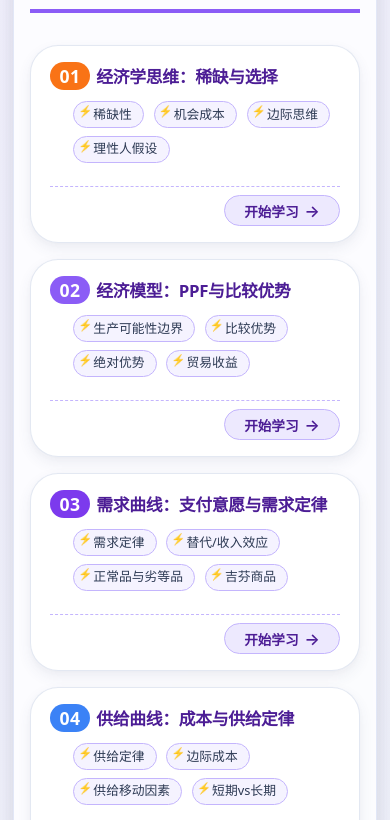
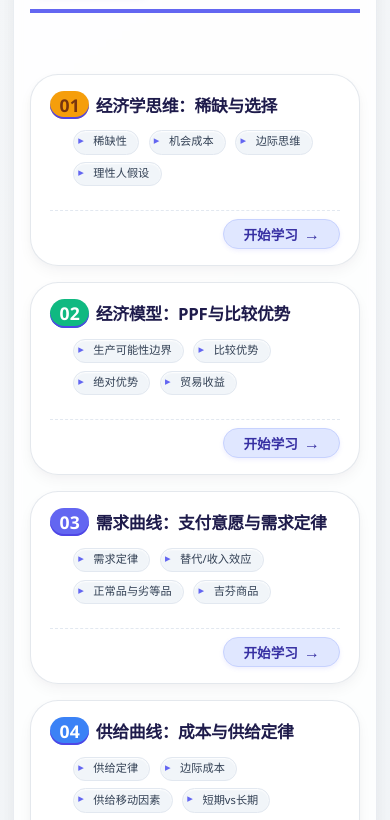
Before and after one commit to 1998x-stack/microeconomics-tutorial, a plain HTML site: page index.html in a window 390 px wide. Shown: the part 157-977 px from the top of the page. Drawn offline with Linux system fonts and the light colour scheme.

Commit message:
Update index.html: JSON-driven card grid with courses.json
Refactored index.html to load chapter data from courses.json via fetch().
Standardized design across all tutorials with clean, responsive card grid.
Added courses.json with extracted chapter metadata for data-driven updates.

Co-Authored-By: Claude Opus 4.7 <noreply@anthropic.com>

```diff
--- /dev/null
+++ b/courses.json
@@ -0,0 +1,316 @@
+{
+  "title": "微观经济学：从稀缺到均衡",
+  "emoji": "📊",
+  "subtitle": "📈 28章 实战体系",
+  "chapterCount": 28,
+  "chapters": [
+    {
+      "num": "01",
+      "title": "经济学思维：稀缺与选择",
+      "topics": [
+        "稀缺性",
+        "机会成本",
+        "边际思维",
+        "理性人假设"
+      ],
+      "file": "01.html"
+    },
+    {
+      "num": "02",
+      "title": "经济模型：PPF与比较优势",
+      "topics": [
+        "生产可能性边界",
+        "比较优势",
+        "绝对优势",
+        "贸易收益"
+      ],
+      "file": "02.html"
+    },
+    {
+      "num": "03",
+      "title": "需求曲线：支付意愿与需求定律",
+      "topics": [
+        "需求定律",
+        "替代/收入效应",
+        "正常品与劣等品",
+        "吉芬商品"
+      ],
+      "file": "03.html"
+    },
+    {
+      "num": "04",
+      "title": "供给曲线：成本与供给定律",
+      "topics": [
+        "供给定律",
+        "边际成本",
+        "供给移动因素",
+        "短期vs长期"
+      ],
+      "file": "04.html"
+    },
+    {
+      "num": "05",
+      "title": "市场均衡：价格机制的力量",
+      "topics": [
+        "均衡价格",
+        "超额供给/需求",
+        "比较静态分析",
+        "看不见的手"
+      ],
+      "file": "05.html"
+    },
+    {
+      "num": "06",
+      "title": "弹性：衡量市场反应",
+      "topics": [
+        "需求价格弹性",
+        "收入弹性",
+        "交叉弹性",
+        "丰收悖论"
+      ],
+      "file": "06.html"
+    },
+    {
+      "num": "07",
+      "title": "政府政策：税收、补贴与管制",
+      "topics": [
+        "价格上限/下限",
+        "税收归宿",
+        "弹性与税负",
+        "补贴效应"
+      ],
+      "file": "07.html"
+    },
+    {
+      "num": "08",
+      "title": "消费者选择（上）：效用理论",
+      "topics": [
+        "总效用",
+        "边际效用递减",
+        "等边际原则",
+        "钻石与水悖论"
+      ],
+      "file": "08.html"
+    },
+    {
+      "num": "09",
+      "title": "消费者选择（下）：无差异曲线",
+      "topics": [
+        "无差异曲线",
+        "预算约束线",
+        "MRS递减",
+        "最优消费束"
+      ],
+      "file": "09.html"
+    },
+    {
+      "num": "10",
+      "title": "收入效应与替代效应",
+      "topics": [
+        "替代效应",
+        "收入效应",
+        "希克斯分解",
+        "吉芬商品推导"
+      ],
+      "file": "10.html"
+    },
+    {
+      "num": "11",
+      "title": "生产函数：投入与产出",
+      "topics": [
+        "生产函数",
+        "边际产量",
+        "边际报酬递减",
+        "规模报酬"
+      ],
+      "file": "11.html"
+    },
+    {
+      "num": "12",
+      "title": "成本分析：会计师 vs 经济学家",
+      "topics": [
+        "显性/隐性成本",
+        "经济利润",
+        "短期成本曲线",
+        "沉没成本谬误"
+      ],
+      "file": "12.html"
+    },
+    {
+      "num": "13",
+      "title": "完全竞争市场（上）：利润最大化",
+      "topics": [
+        "价格接受者",
+        "MR=MC原则",
+        "短期利润最大化",
+        "关停条件"
+      ],
+      "file": "13.html"
+    },
+    {
+      "num": "14",
+      "title": "完全竞争市场（下）：均衡与效率",
+      "topics": [
+        "短期vs长期均衡",
+        "进入与退出",
+        "配置效率",
+        "总剩余最大化"
+      ],
+      "file": "14.html"
+    },
+    {
+      "num": "15",
+      "title": "垄断：市场势力与价格歧视",
+      "topics": [
+        "垄断来源",
+        "MR<P",
+        "无谓损失",
+        "价格歧视"
+      ],
+      "file": "15.html"
+    },
+    {
+      "num": "16",
+      "title": "垄断竞争：差异化与广告",
+      "topics": [
+        "产品差异化",
+        "过剩产能",
+        "品牌价值",
+        "广告经济学"
+      ],
+      "file": "16.html"
+    },
+    {
+      "num": "17",
+      "title": "寡头垄断（上）：数量与价格竞争",
+      "topics": [
+        "古诺模型",
+        "伯川德模型",
+        "斯塔克伯格",
+        "反应函数"
+      ],
+      "file": "17.html"
+    },
+    {
+      "num": "18",
+      "title": "寡头垄断（下）：博弈论入门",
+      "topics": [
+        "囚徒困境",
+        "纳什均衡",
+        "占优策略",
+        "重复博弈"
+      ],
+      "file": "18.html"
+    },
+    {
+      "num": "19",
+      "title": "外部性：私人成本与社会成本",
+      "topics": [
+        "负/正外部性",
+        "庇古税",
+        "科斯定理",
+        "碳排放治理"
+      ],
+      "file": "19.html"
+    },
+    {
+      "num": "20",
+      "title": "公共物品与公共资源：集体行动的困境",
+      "topics": [
+        "非排他性",
+        "非竞争性",
+        "公地悲剧",
+        "奥斯特罗姆方案"
+      ],
+      "file": "20.html"
+    },
+    {
+      "num": "21",
+      "title": "信息不对称：逆向选择与道德风险",
+      "topics": [
+        "柠檬市场",
+        "逆向选择",
+        "信号发送",
+        "道德风险"
+      ],
+      "file": "21.html"
+    },
+    {
+      "num": "22",
+      "title": "再分配与税收效率",
+      "topics": [
+        "洛伦兹曲线",
+        "基尼系数",
+        "税收超额负担",
+        "最优税制"
+      ],
+      "file": "22.html"
+    },
+    {
+      "num": "23",
+      "title": "劳动市场与人力资本",
+      "topics": [
+        "边际产品价值",
+        "补偿性差异",
+        "人力资本",
+        "超级明星经济"
+      ],
+      "file": "23.html"
+    },
+    {
+      "num": "24",
+      "title": "行为经济学：心理与决策",
+      "topics": [
+        "前景理论",
+        "损失厌恶",
+        "框架效应",
+        "助推Nudge"
+      ],
+      "file": "24.html"
+    },
+    {
+      "num": "25",
+      "title": "风险、不确定性与保险",
+      "topics": [
+        "期望效用",
+        "风险厌恶",
+        "保险原理",
+        "逆向/道德风险"
+      ],
+      "file": "25.html"
+    },
+    {
+      "num": "26",
+      "title": "平台经济与双边市场",
+      "topics": [
+        "网络效应",
+        "双边市场",
+        "平台定价",
+        "多归属"
+      ],
+      "file": "26.html"
+    },
+    {
+      "num": "27",
+      "title": "人工智能与微观经济学",
+      "topics": [
+        "算法定价",
+        "大数据杀熟",
+        "AI与劳动力",
+        "LENS框架"
+      ],
+      "file": "27.html"
+    },
+    {
+      "num": "28",
+      "title": "综合实战：微观经济学分析框架",
+      "topics": [
+        "五步分析法",
+        "模型选择",
+        "政策评估",
+        "完整案例"
+      ],
+      "file": "28.html"
+    }
+  ]
+}
--- a/index.html
+++ b/index.html
@@ -3,42 +3,47 @@
 <head>
     <meta charset="UTF-8">
     <meta name="viewport" content="width=device-width, initial-scale=1.0, maximum-scale=1.5, user-scalable=yes">
-    <title>微观经济学：从稀缺到均衡 · 课程目录</title>
+    <title>课程目录</title>
     <link rel="stylesheet" href="theme.css">
     <style>
-        /* Index-page-specific overrides that extend theme.css */
+        * { margin: 0; padding: 0; box-sizing: border-box; }
+
         body {
+            background: linear-gradient(145deg, #f8fafc 0%, #f1f5f9 50%, #f8fafc 100%);
+            font-family: 'Segoe UI', 'PingFang SC', Roboto, 'Helvetica Neue', system-ui, -apple-system, sans-serif;
             padding: 2rem 1.5rem 1rem;
             min-height: 100vh;
             display: flex;
             flex-direction: column;
             align-items: center;
         }
-        .double-border {
-            background: rgba(255, 255, 255, 0.70);
-            backdrop-filter: blur(2px);
+
+        .container {
+            max-width: 1400px;
+            width: 100%;
+            background: rgba(255, 255, 255, 0.80);
+            backdrop-filter: blur(4px);
             border-radius: 48px 48px 32px 32px;
             padding: 2rem 2rem 1.5rem;
-            box-shadow: 0 20px 40px rgba(90, 100, 140, 0.15), 0 8px 20px rgba(0, 20, 40, 0.08);
-            border: 1px solid rgba(200, 210, 240, 0.5);
+            box-shadow: 0 20px 40px rgba(0, 0, 0, 0.06), 0 8px 20px rgba(0, 0, 0, 0.04);
+            border: 1px solid rgba(148, 163, 184, 0.2);
         }
-        .container {
-            display: block;
-        }
+
         .header {
             display: flex;
             flex-wrap: wrap;
             align-items: baseline;
             justify-content: space-between;
             margin-bottom: 2rem;
-            border-bottom: 4px solid #8b5cf6;
+            border-bottom: 4px solid #6366f1;
             padding-bottom: 0.75rem;
         }
+
         .header h1 {
             font-size: 2.4rem;
             font-weight: 700;
             letter-spacing: -0.02em;
-            background: linear-gradient(135deg, #4c1d95, #5b21b6);
+            background: linear-gradient(135deg, #4f46e5, #7c3aed);
             -webkit-background-clip: text;
             background-clip: text;
             color: transparent;
@@ -46,43 +51,49 @@
             align-items: center;
             gap: 0.5rem;
         }
-        .header h1::before {
-            content: "📊";
+
+        .header h1 .emoji {
             font-size: 2.2rem;
+            filter: drop-shadow(0 2px 4px rgba(99, 102, 241, 0.3));
         }
+
         .header .sub {
             font-size: 1rem;
-            background: #faf8ff;
+            background: #eef2ff;
             padding: 0.3rem 1.2rem;
             border-radius: 40px;
-            color: #5b21b6;
+            color: #4338ca;
             font-weight: 600;
-            border: 1px solid #c4b5fd;
+            border: 1px solid #c7d2fe;
+            box-shadow: 0 2px 6px rgba(99, 102, 241, 0.08);
             white-space: nowrap;
         }
+
         .course-grid {
             display: grid;
             grid-template-columns: repeat(auto-fill, minmax(300px, 1fr));
             gap: 1.2rem;
             margin: 1.8rem 0 1.2rem;
         }
+
         .card {
             background: #ffffff;
             border-radius: 28px;
             padding: 1rem 1.2rem;
-            box-shadow: 0 6px 14px rgba(70, 80, 120, 0.08), 0 2px 6px rgba(0, 0, 0, 0.02);
+            box-shadow: 0 6px 14px rgba(0, 0, 0, 0.04), 0 2px 6px rgba(0, 0, 0, 0.02);
             transition: all 0.2s ease;
-            border: 1px solid rgba(200, 210, 230, 0.5);
+            border: 1px solid rgba(148, 163, 184, 0.25);
             display: flex;
             flex-direction: column;
-            position: relative;
         }
+
         .card:hover {
             transform: translateY(-4px);
-            box-shadow: 0 14px 24px rgba(70, 80, 140, 0.15), 0 4px 12px rgba(40, 60, 100, 0.05);
-            border-color: #c4b5fd;
-            background: #fefefc;
+            box-shadow: 0 14px 24px rgba(99, 102, 241, 0.12), 0 4px 12px rgba(79, 70, 229, 0.06);
+            border-color: #a5b4fc;
+            background: #fefeff;
         }
+
         .card-header {
             display: flex;
             align-items: baseline;
@@ -90,33 +101,30 @@
             margin-bottom: 0.4rem;
             flex-wrap: wrap;
         }
+
         .chapter-num {
             font-size: 1.1rem;
             font-weight: 700;
-            background: #7c3aed;
-            color: white;
+            background: #6366f1;
+            color: #fff;
             padding: 0 0.6rem;
             border-radius: 40px;
             line-height: 1.6;
             display: inline-block;
-            letter-spacing: 0.3px;
+            box-shadow: inset 0 -2px 0 #4f46e5;
             min-width: 2.2rem;
             text-align: center;
         }
-        .card:nth-child(6n+1) .chapter-num { background: #f97316; }
-        .card:nth-child(6n+2) .chapter-num { background: #8b5cf6; }
-        .card:nth-child(6n+3) .chapter-num { background: #7c3aed; }
-        .card:nth-child(6n+4) .chapter-num { background: #3b82f6; }
-        .card:nth-child(6n+5) .chapter-num { background: #ef4444; }
-        .card:nth-child(6n) .chapter-num { background: #10b981; }
+
         .card-title {
             font-size: 1.2rem;
             font-weight: 650;
-            color: #4c1d95;
+            color: #1e1b4b;
             letter-spacing: -0.3px;
             line-height: 1.3;
             flex: 1;
         }
+
         .topic-list {
             list-style: none;
             margin-top: 0.3rem;
@@ -125,166 +133,241 @@
             flex-wrap: wrap;
             gap: 0.2rem 0.6rem;
         }
+
         .topic-list li {
             font-size: 0.8rem;
-            color: #2d3a54;
-            background: #f5f3ff;
+            color: #334155;
+            background: #f1f5f9;
             padding: 0.1rem 0.7rem 0.2rem 1.2rem;
             border-radius: 30px;
             line-height: 1.6;
             position: relative;
-            border: 1px solid #c4b5fd;
+            border: 1px solid #e2e8f0;
+            box-shadow: inset 0 1px 2px white;
         }
+
         .topic-list li::before {
-            content: "⚡";
+            content: "▸";
             position: absolute;
             left: 4px;
             top: 0px;
             font-size: 0.7rem;
-            color: #7c3aed;
+            color: #6366f1;
         }
+
         .card-footer {
             margin-top: 0.6rem;
             display: flex;
             justify-content: flex-end;
-            border-top: 1px dashed #c4b5fd;
+            border-top: 1px dashed #e2e8f0;
             padding-top: 0.5rem;
         }
+
         .card-footer a {
-            background: #ede9fe;
-            color: #4c1d95;
+            background: #e0e7ff;
+            color: #3730a3;
             text-decoration: none;
             font-weight: 600;
             font-size: 0.85rem;
             padding: 0.2rem 1.2rem;
             border-radius: 40px;
             transition: 0.15s;
-            border: 1px solid #c4b5fd;
+            border: 1px solid #c7d2fe;
+            box-shadow: 0 2px 4px rgba(99, 102, 241, 0.1);
             display: inline-flex;
             align-items: center;
             gap: 6px;
         }
-        .card-footer a::after { content: "→"; font-size: 1rem; }
+
+        .card-footer a::after {
+            content: "→";
+            font-size: 1rem;
+            transition: transform 0.1s;
+        }
+
         .card-footer a:hover {
-            background: #7c3aed;
-            border-color: #7c3aed;
-            color: white;
+            background: #6366f1;
+            border-color: #4f46e5;
+            color: #fff;
+            box-shadow: 0 4px 8px rgba(99, 102, 241, 0.25);
             transform: scale(1.02);
         }
-        .index-footer {
+
+        .card-footer a:active {
+            transform: scale(0.96);
+        }
+
+        .footer {
             margin-top: 2.5rem;
             text-align: center;
             font-size: 1rem;
-            color: #5b21b6;
-            background: #f5f3ff;
+            color: #475569;
+            background: #f8fafc;
             padding: 0.8rem 2rem;
             border-radius: 60px;
             display: inline-block;
-            border: 1px solid #c4b5fd;
+            border: 1px solid #e2e8f0;
+            box-shadow: 0 2px 8px rgba(0, 0, 0, 0.04);
             font-weight: 500;
+            letter-spacing: 0.3px;
+            backdrop-filter: blur(2px);
         }
+
+        .footer span {
+            background: #eef2ff;
+            padding: 0.1rem 0.8rem;
+            border-radius: 30px;
+            margin: 0 4px;
+        }
+
+        .footer .wechat {
+            font-weight: 700;
+            color: #4338ca;
+        }
+
         .container::before {
             content: "";
             display: block;
             height: 6px;
             width: 120px;
-            background: linear-gradient(90deg, #7c3aed, #8b5cf6, #3b82f6, #f97316);
+            background: linear-gradient(90deg, #6366f1, #8b5cf6, #a78bfa, #c4b5fd);
             border-radius: 10px;
             margin-bottom: 0.2rem;
         }
+
+        /* Alternate chapter badge colors */
+        .card:nth-child(6n+1) .chapter-num { background: #f59e0b; color: #78350f; }
+        .card:nth-child(6n+2) .chapter-num { background: #10b981; color: #fff; }
+        .card:nth-child(6n+3) .chapter-num { background: #6366f1; color: #fff; }
+        .card:nth-child(6n+4) .chapter-num { background: #3b82f6; color: #fff; }
+        .card:nth-child(6n+5) .chapter-num { background: #ef4444; color: #fff; }
+        .card:nth-child(6n) .chapter-num { background: #8b5cf6; color: #fff; }
+
+        /* Loading / error states */
+        .state-msg {
+            text-align: center;
+            padding: 3rem;
+            color: #64748b;
+            font-size: 1.1rem;
+        }
+        .state-msg.error {
+            color: #dc2626;
+            background: #fef2f2;
+            border-radius: 20px;
+            margin: 1rem 0;
+        }
+
         @media (max-width: 640px) {
             body { padding: 1rem 0.8rem; }
-            .double-border { padding: 1.2rem 1rem; border-radius: 32px; }
+            .container { padding: 1.2rem 1rem; border-radius: 32px; }
             .header h1 { font-size: 1.8rem; }
+            .header .sub { font-size: 0.75rem; padding: 0.2rem 0.8rem; }
             .course-grid { grid-template-columns: 1fr; gap: 1rem; }
             .card-title { font-size: 1.05rem; }
+            .topic-list li { font-size: 0.7rem; }
         }
+
         @media (min-width: 768px) and (max-width: 1024px) {
             .course-grid { grid-template-columns: repeat(2, 1fr); }
         }
     </style>
 </head>
 <body>
-<div class="double-border">
+<div class="container">
     <div class="header">
-        <h1>微观经济学：从稀缺到均衡</h1>
-        <div class="sub">📈 28章 实战体系</div>
+        <h1><span class="emoji"></span><span class="title-text"></span></h1>
+        <div class="sub"></div>
     </div>
+
     <div id="cardContainer" class="course-grid"></div>
-    <div class="index-footer">🚀 从入门到精通 · 实战驱动 · 踩坑避雷</div>
+
+    <div style="text-align:center;">
+        <div class="footer"></div>
+    </div>
 </div>
 
 <script>
     (function() {
-    const courses = [
-        { num: '01', title: '经济学思维：稀缺与选择', topics: ['稀缺性', '机会成本', '边际思维', '理性人假设'], file: '01.html' },
-        { num: '02', title: '经济模型：PPF与比较优势', topics: ['生产可能性边界', '比较优势', '绝对优势', '贸易收益'], file: '02.html' },
-        { num: '03', title: '需求曲线：支付意愿与需求定律', topics: ['需求定律', '替代/收入效应', '正常品与劣等品', '吉芬商品'], file: '03.html' },
-        { num: '04', title: '供给曲线：成本与供给定律', topics: ['供给定律', '边际成本', '供给移动因素', '短期vs长期'], file: '04.html' },
-        { num: '05', title: '市场均衡：价格机制的力量', topics: ['均衡价格', '超额供给/需求', '比较静态分析', '看不见的手'], file: '05.html' },
-        { num: '06', title: '弹性：衡量市场反应', topics: ['需求价格弹性', '收入弹性', '交叉弹性', '丰收悖论'], file: '06.html' },
-        { num: '07', title: '政府政策：税收、补贴与管制', topics: ['价格上限/下限', '税收归宿', '弹性与税负', '补贴效应'], file: '07.html' },
-        { num: '08', title: '消费者选择（上）：效用理论', topics: ['总效用', '边际效用递减', '等边际原则', '钻石与水悖论'], file: '08.html' },
-        { num: '09', title: '消费者选择（下）：无差异曲线', topics: ['无差异曲线', '预算约束线', 'MRS递减', '最优消费束'], file: '09.html' },
-        { num: '10', title: '收入效应与替代效应', topics: ['替代效应', '收入效应', '希克斯分解', '吉芬商品推导'], file: '10.html' },
-        { num: '11', title: '生产函数：投入与产出', topics: ['生产函数', '边际产量', '边际报酬递减', '规模报酬'], file: '11.html' },
-        { num: '12', title: '成本分析：会计师 vs 经济学家', topics: ['显性/隐性成本', '经济利润', '短期成本曲线', '沉没成本谬误'], file: '12.html' },
-        { num: '13', title: '完全竞争市场（上）：利润最大化', topics: ['价格接受者', 'MR=MC原则', '短期利润最大化', '关停条件'], file: '13.html' },
-        { num: '14', title: '完全竞争市场（下）：均衡与效率', topics: ['短期vs长期均衡', '进入与退出', '配置效率', '总剩余最大化'], file: '14.html' },
-        { num: '15', title: '垄断：市场势力与价格歧视', topics: ['垄断来源', 'MR<P', '无谓损失', '价格歧视'], file: '15.html' },
-        { num: '16', title: '垄断竞争：差异化与广告', topics: ['产品差异化', '过剩产能', '品牌价值', '广告经济学'], file: '16.html' },
-        { num: '17', title: '寡头垄断（上）：数量与价格竞争', topics: ['古诺模型', '伯川德模型', '斯塔克伯格', '反应函数'], file: '17.html' },
-        { num: '18', title: '寡头垄断（下）：博弈论入门', topics: ['囚徒困境', '纳什均衡', '占优策略', '重复博弈'], file: '18.html' },
-        { num: '19', title: '外部性：私人成本与社会成本', topics: ['负/正外部性', '庇古税', '科斯定理', '碳排放治理'], file: '19.html' },
-        { num: '20', title: '公共物品与公共资源：集体行动的困境', topics: ['非排他性', '非竞争性', '公地悲剧', '奥斯特罗姆方案'], file: '20.html' },
-        { num: '21', title: '信息不对称：逆向选择与道德风险', topics: ['柠檬市场', '逆向选择', '信号发送', '道德风险'], file: '21.html' },
-        { num: '22', title: '再分配与税收效率', topics: ['洛伦兹曲线', '基尼系数', '税收超额负担', '最优税制'], file: '22.html' },
-        { num: '23', title: '劳动市场与人力资本', topics: ['边际产品价值', '补偿性差异', '人力资本', '超级明星经济'], file: '23.html' },
-        { num: '24', title: '行为经济学：心理与决策', topics: ['前景理论', '损失厌恶', '框架效应', '助推Nudge'], file: '24.html' },
-        { num: '25', title: '风险、不确定性与保险', topics: ['期望效用', '风险厌恶', '保险原理', '逆向/道德风险'], file: '25.html' },
-        { num: '26', title: '平台经济与双边市场', topics: ['网络效应', '双边市场', '平台定价', '多归属'], file: '26.html' },
-        { num: '27', title: '人工智能与微观经济学', topics: ['算法定价', '大数据杀熟', 'AI与劳动力', 'LENS框架'], file: '27.html' },
-        { num: '28', title: '综合实战：微观经济学分析框架', topics: ['五步分析法', '模型选择', '政策评估', '完整案例'], file: '28.html' }
-    ];
         const container = document.getElementById('cardContainer');
-    if (!container) return;
+        const emojiEl = document.querySelector('.header .emoji');
+        const titleEl = document.querySelector('.header .title-text');
+        const subEl = document.querySelector('.header .sub');
+        const footerEl = document.querySelector('.footer');
+        const titleTag = document.querySelector('title');
+
+        function showError(msg) {
+            container.innerHTML = '<div class="state-msg error">' + msg + '</div>';
+        }
+
+        fetch('courses.json')
+            .then(function(res) {
+                if (!res.ok) throw new Error('HTTP ' + res.status);
+                return res.json();
+            })
+            .then(function(data) {
+                // Set header
+                document.title = data.title + ' · 课程目录';
+                emojiEl.textContent = data.emoji;
+                titleEl.textContent = data.title;
+                subEl.textContent = data.subtitle;
+                footerEl.innerHTML = '<span>' + data.chapterCount + '章</span> 实战体系 · 从入门到精通';
+
+                if (!data.chapters || data.chapters.length === 0) {
+                    showError('暂无课程数据');
+                    return;
+                }
+
                 container.innerHTML = '';
-    courses.forEach(course => {
-        const card = document.createElement('div');
+                data.chapters.forEach(function(course) {
+                    var card = document.createElement('div');
                     card.className = 'card';
-        const headerDiv = document.createElement('div');
+
+                    var headerDiv = document.createElement('div');
                     headerDiv.className = 'card-header';
-        const numSpan = document.createElement('span');
+
+                    var numSpan = document.createElement('span');
                     numSpan.className = 'chapter-num';
                     numSpan.textContent = course.num;
-        const titleSpan = document.createElement('span');
+
+                    var titleSpan = document.createElement('span');
                     titleSpan.className = 'card-title';
                     titleSpan.textContent = course.title;
+
                     headerDiv.appendChild(numSpan);
                     headerDiv.appendChild(titleSpan);
                     card.appendChild(headerDiv);
-        const topicUl = document.createElement('ul');
+
+                    if (course.topics && course.topics.length > 0) {
+                        var topicUl = document.createElement('ul');
                         topicUl.className = 'topic-list';
-        course.topics.forEach(topic => {
-            const li = document.createElement('li');
+                        course.topics.forEach(function(topic) {
+                            var li = document.createElement('li');
                             li.textContent = topic;
                             topicUl.appendChild(li);
                         });
                         card.appendChild(topicUl);
-        const footerDiv = document.createElement('div');
+                    }
+
+                    var footerDiv = document.createElement('div');
                     footerDiv.className = 'card-footer';
-        const link = document.createElement('a');
+                    var link = document.createElement('a');
                     link.href = course.file;
                     link.textContent = '开始学习 ';
                     footerDiv.appendChild(link);
                     card.appendChild(footerDiv);
+
                     container.appendChild(card);
+                });
+            })
+            .catch(function(err) {
+                showError('课程数据加载失败: ' + err.message + '。请刷新页面重试。');
             });
     })();
 </script>
+
 <noscript>
-    <div style="background:#fcf0d9; padding:1rem; border-radius:20px; text-align:center;">
-        您的浏览器未支持JavaScript，但课程目录已通过静态方式完整展示（请启用JS获得最佳体验）。
+    <div style="background:#fef3c7; padding:1rem; border-radius:20px; text-align:center; color:#92400e;">
+        请启用 JavaScript 以浏览课程目录。
     </div>
 </noscript>
 </body>
```
Lines whose indentation alone changed are shown as unchanged.
